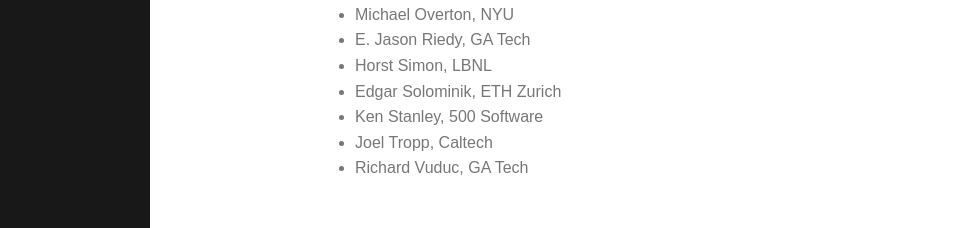
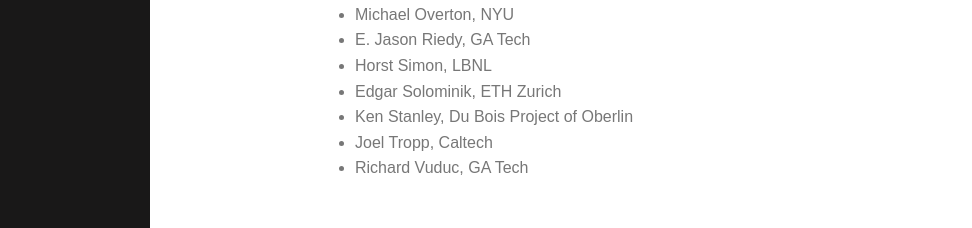
Before and after one commit to dbindel/dmml, a Jekyll site: the page built from program.html, in a window 1280 px wide and 900 px high, scrolled down 776 px. Shown: the part 669-897 px from the top of the window, without its empty margins (0-972 px from the left). Built offline with Jekyll 4.4.1, drawn with Linux system fonts in a browser that asks for light colours.

Commit message:
Corrected affiliation for Ken Stanley.

```diff
--- a/_data/speakers.yml
+++ b/_data/speakers.yml
@@ -33,7 +33,7 @@
 - name: Edgar Solominik
   affil: ETH Zurich
 - name: Ken Stanley
-  affil: 500 Software
+  affil: Du Bois Project of Oberlin
 - name: Joel Tropp
   affil: Caltech
 - name: Richard Vuduc
```
